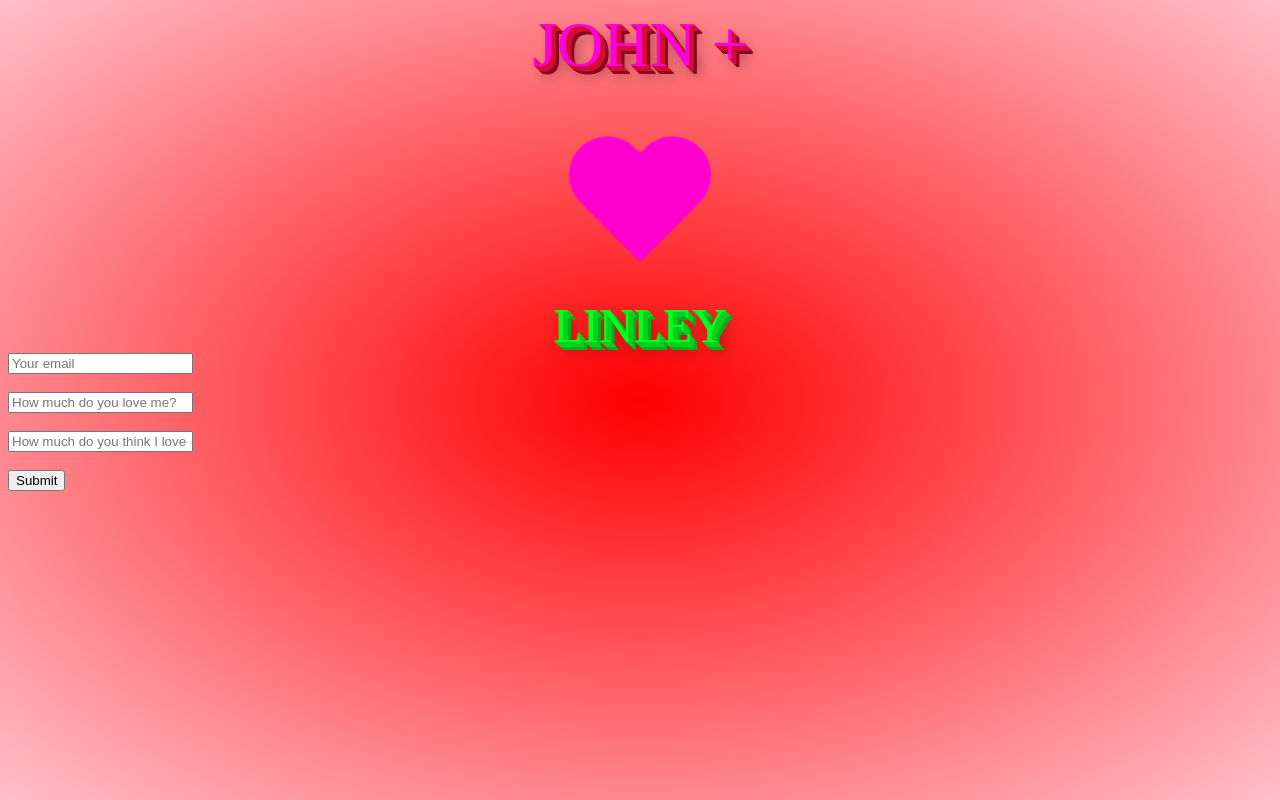
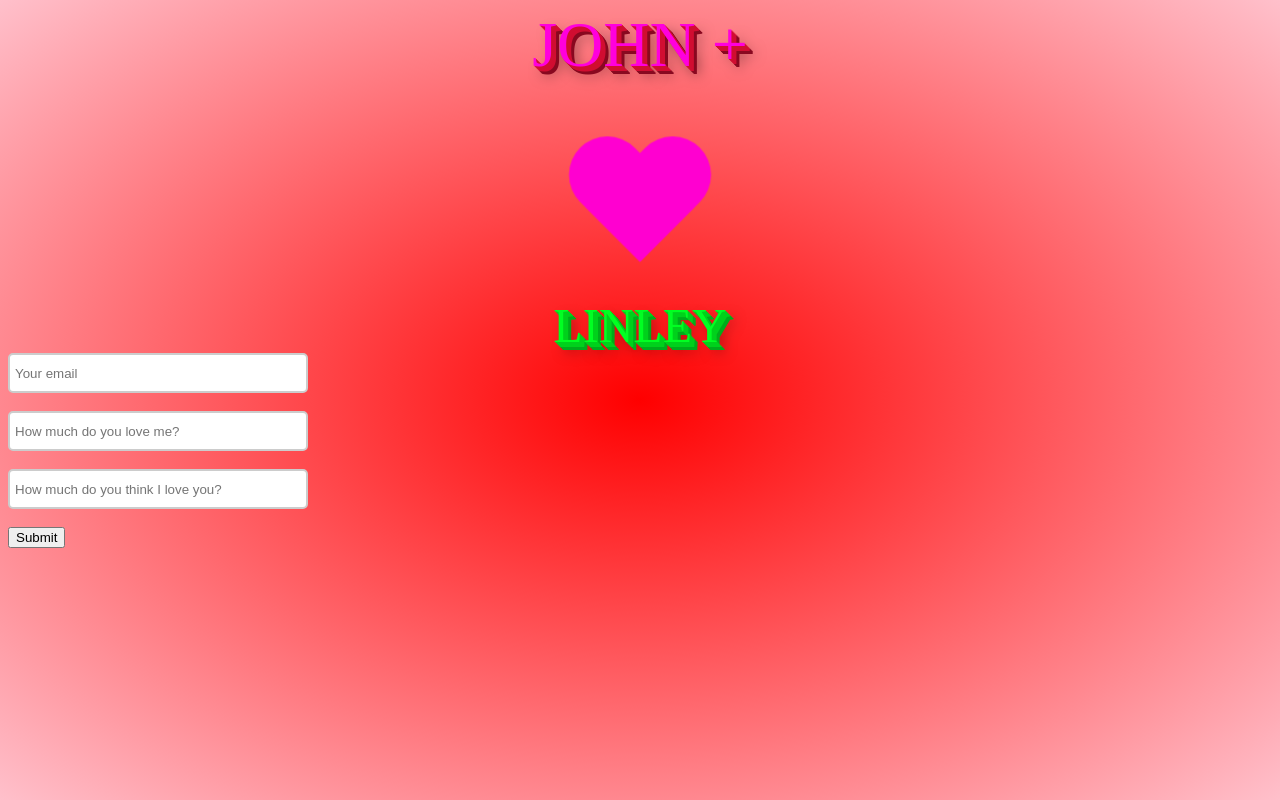
Before and after one commit to pixlperfect01/john, a plain HTML site: page index.html in a window 1280 px wide. Drawn offline with Linux system fonts and the light colour scheme.

Commit message:
Update index.html

```diff
--- a/index.html
+++ b/index.html
@@ -104,6 +104,39 @@
 	   9px 9px 13px rgba(0,0,0,0.5);
 	 font-family:cookie;
 		}
+		input[type=email] {
+    padding:5px;
+    border:2px solid #ccc;
+    -webkit-border-radius: 5px;
+    border-radius: 5px;
+}
+
+		input[type=email]:focus {
+    border-color:#333;
+}
+		input[type=text] {
+    padding:5px;
+    border:2px solid #ccc;
+    -webkit-border-radius: 5px;
+    border-radius: 5px;
+}
+
+		input[type=text]:focus {
+    border-color:#333;
+}
+
+		input[type=submit] {
+    padding:5px 15px;
+    background:#ccc;
+    border:0 none;
+    cursor:pointer;
+    -webkit-border-radius: 5px;
+    border-radius: 5px;
+}
+		.inputsize {
+	    width: 300px;
+	    height: 40px;
+		}
 </style>
 </head>
 <body>
```
